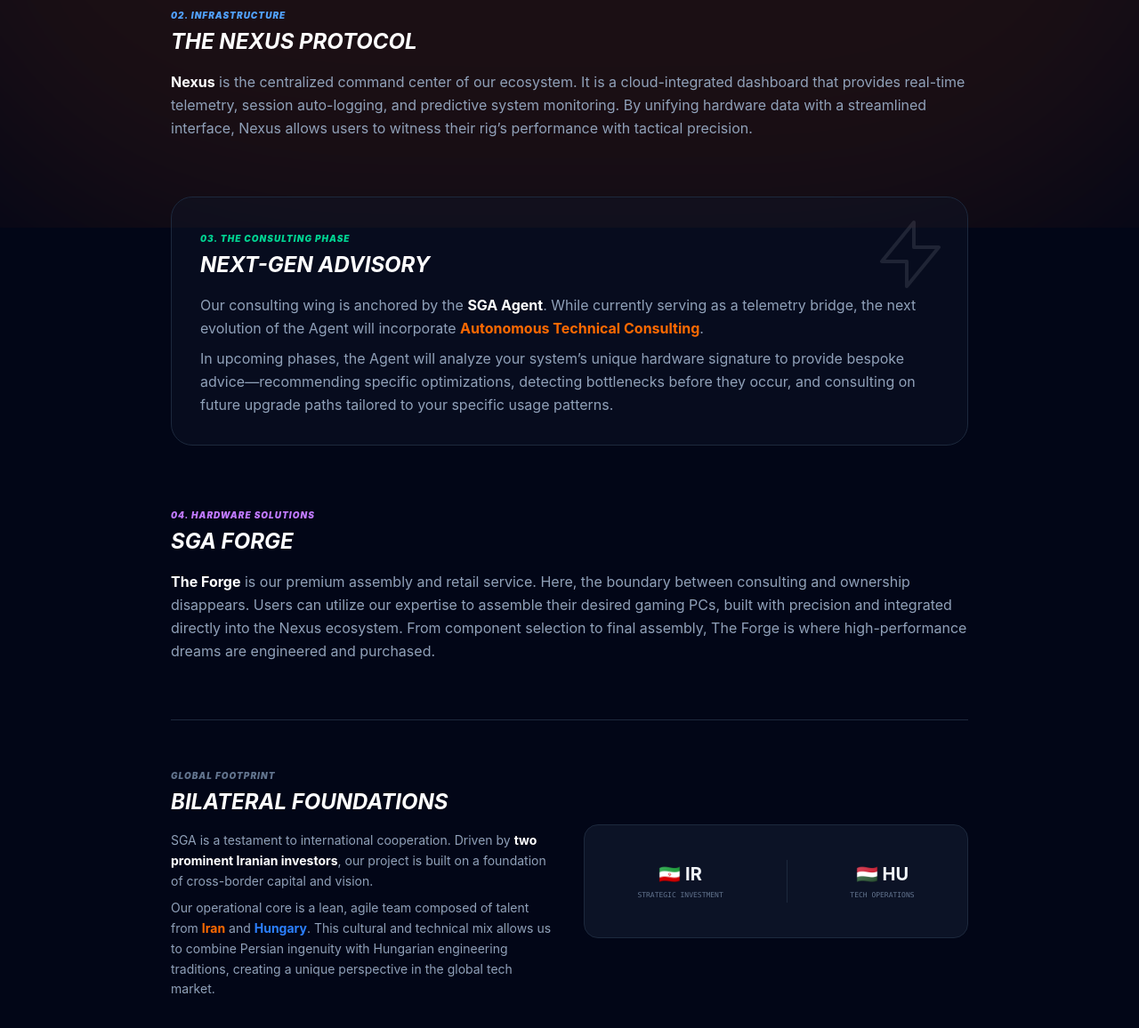
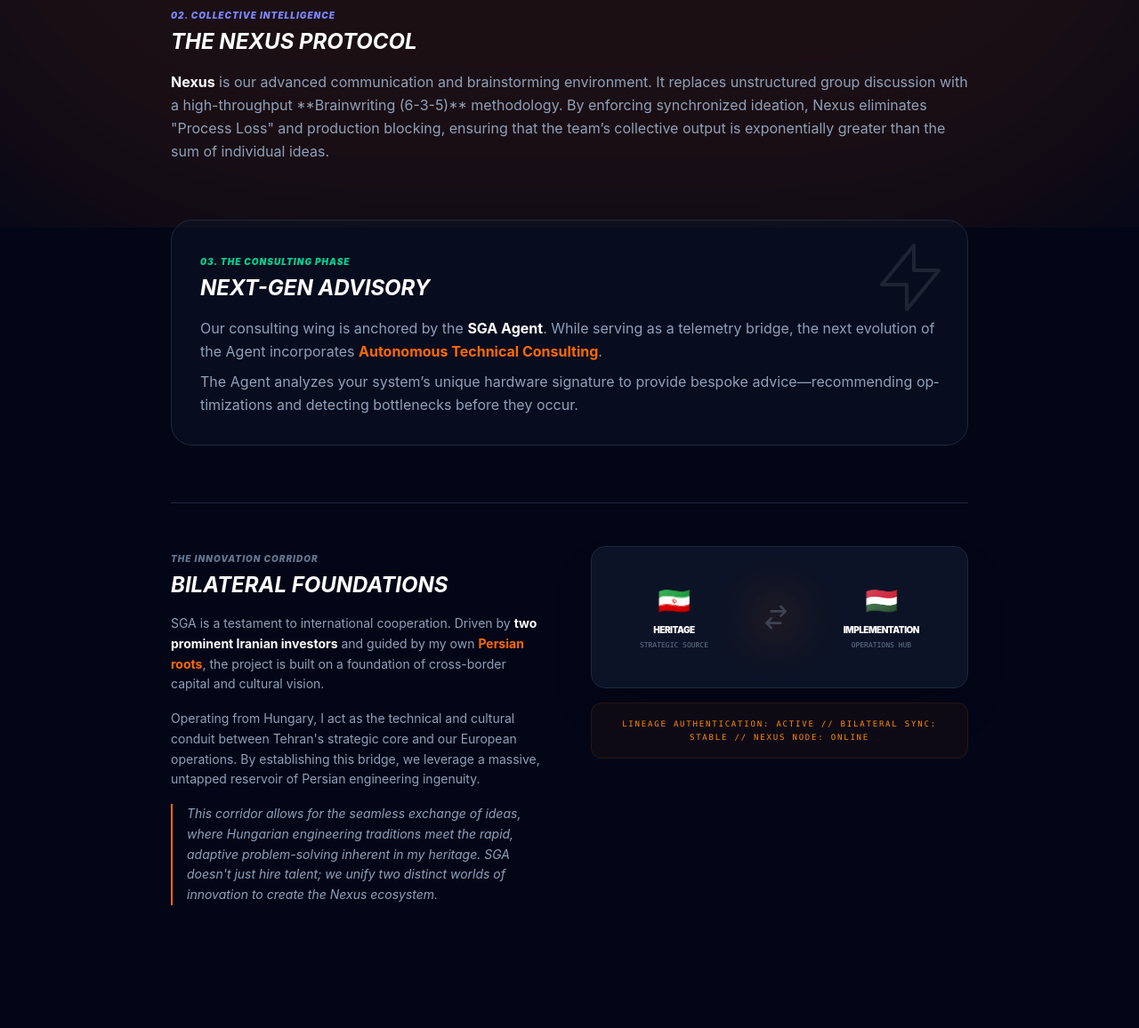
Before and after one commit to SuperiorGamingAgency/SGA-dashboard, an Astro site: page /about in a window 1280 px wide. Shown: the part 544-1700 px from the top of the page at 89% size. Built offline with nearby package versions, Linux system fonts and the light colour scheme; Astro itself is replaced by a stand-in of ours.

Commit message:
extended about me

```diff
--- a/src/pages/about.astro
+++ b/src/pages/about.astro
@@ -34,20 +34,20 @@ import '../styles/global.css';
             <h2 class="text-2xl font-bold text-white uppercase italic mt-1">Superior Gaming Agency</h2>
             <div class="mt-4 text-slate-400 leading-relaxed space-y-4">
                 <p>
-                    <b class="text-white">SGA</b> is an international technology-concierge organization dedicated to high-end digital solutions. We operate as a bridge between specialized hardware needs and advanced software management, ensuring that users—from professional gamers to enterprise-level rigs—maintain peak operational efficiency.
+                    <b class="text-white">SGA</b> is an international technology-concierge organization dedicated to high-end digital solutions. We operate as a bridge between specialized hardware needs and advanced software management, ensuring that users maintain peak operational efficiency through tactical precision.
                 </p>
                 <p>
-                    Beyond pure tech, SGA acts as a strategic hub for bilateral innovation, leveraging international partnerships to redefine how users interact with their hardware.
+                    Beyond pure tech, SGA acts as a strategic hub for bilateral innovation, leveraging international partnerships to redefine how users interact with their hardware and their own creative output.
                 </p>
             </div>
         </section>
 
         <section>
-            <span class="text-blue-400 text-[10px] font-black tracking-widest uppercase italic">02. Infrastructure</span>
+            <span class="text-indigo-400 text-[10px] font-black tracking-widest uppercase italic">02. Collective Intelligence</span>
             <h2 class="text-2xl font-bold text-white uppercase italic mt-1">The Nexus Protocol</h2>
             <div class="mt-4 text-slate-400 leading-relaxed">
                 <p>
-                    <b class="text-white">Nexus</b> is the centralized command center of our ecosystem. It is a cloud-integrated dashboard that provides real-time telemetry, session auto-logging, and predictive system monitoring. By unifying hardware data with a streamlined interface, Nexus allows users to witness their rig’s performance with tactical precision.
+                    <b class="text-white">Nexus</b> is our advanced communication and brainstorming environment. It replaces unstructured group discussion with a high-throughput **Brainwriting (6-3-5)** methodology. By enforcing synchronized ideation, Nexus eliminates "Process Loss" and production blocking, ensuring that the team’s collective output is exponentially greater than the sum of individual ideas.
                 </p>
             </div>
         </section>
@@ -60,45 +60,50 @@ import '../styles/global.css';
             <h2 class="text-2xl font-bold text-white uppercase italic mt-1">Next-Gen Advisory</h2>
             <div class="mt-4 text-slate-400 leading-relaxed">
                 <p>
-                    Our consulting wing is anchored by the <b class="text-white">SGA Agent</b>. While currently serving as a telemetry bridge, the next evolution of the Agent will incorporate <b class="text-orange-500">Autonomous Technical Consulting</b>.
+                    Our consulting wing is anchored by the <b class="text-white">SGA Agent</b>. While serving as a telemetry bridge, the next evolution of the Agent incorporates <b class="text-orange-500">Autonomous Technical Consulting</b>.
                 </p>
-                <p class="mt-2">
-                    In upcoming phases, the Agent will analyze your system’s unique hardware signature to provide bespoke advice—recommending specific optimizations, detecting bottlenecks before they occur, and consulting on future upgrade paths tailored to your specific usage patterns.
-                </p>
-            </div>
-        </section>
-
-        <section>
-            <span class="text-purple-400 text-[10px] font-black tracking-widest uppercase italic">04. Hardware Solutions</span>
-            <h2 class="text-2xl font-bold text-white uppercase italic mt-1">SGA Forge</h2>
-            <div class="mt-4 text-slate-400 leading-relaxed">
-                <p>
-                    <b class="text-white">The Forge</b> is our premium assembly and retail service. Here, the boundary between consulting and ownership disappears. Users can utilize our expertise to assemble their desired gaming PCs, built with precision and integrated directly into the Nexus ecosystem. From component selection to final assembly, The Forge is where high-performance dreams are engineered and purchased.
+                <p class="mt-2 text-justify">
+                    The Agent analyzes your system’s unique hardware signature to provide bespoke advice—recommending optimizations and detecting bottlenecks before they occur.
                 </p>
             </div>
         </section>
 
         <section class="border-t border-slate-800 pt-12 mb-24">
-            <div class="grid grid-cols-1 md:grid-cols-2 gap-8 items-center">
+            <div class="grid grid-cols-1 md:grid-cols-2 gap-12 items-start">
                 <div>
-                    <span class="text-slate-500 text-[10px] font-black tracking-widest uppercase italic">Global Footprint</span>
+                    <span class="text-slate-500 text-[10px] font-black tracking-widest uppercase italic">The Innovation Corridor</span>
                     <h2 class="text-2xl font-bold text-white uppercase italic mt-1">Bilateral Foundations</h2>
                     <p class="mt-4 text-slate-400 leading-relaxed text-sm">
-                        SGA is a testament to international cooperation. Driven by <b class="text-white">two prominent Iranian investors</b>, our project is built on a foundation of cross-border capital and vision.
+                        SGA is a testament to international cooperation. Driven by <b class="text-white">two prominent Iranian investors</b> and guided by my own <b class="text-orange-500">Persian roots</b>, the project is built on a foundation of cross-border capital and cultural vision.
                     </p>
-                    <p class="mt-2 text-slate-400 leading-relaxed text-sm">
-                        Our operational core is a lean, agile team composed of talent from <b class="text-orange-500">Iran</b> and <b class="text-blue-500">Hungary</b>. This cultural and technical mix allows us to combine Persian ingenuity with Hungarian engineering traditions, creating a unique perspective in the global tech market.
+                    <p class="mt-4 text-slate-400 leading-relaxed text-sm">
+                        Operating from Hungary, I act as the technical and cultural conduit between Tehran's strategic core and our European operations. By establishing this bridge, we leverage a massive, untapped reservoir of Persian engineering ingenuity.
+                    </p>
+                    <p class="mt-4 text-slate-400 leading-relaxed text-sm italic border-l-2 border-orange-500 pl-4">
+                        This corridor allows for the seamless exchange of ideas, where Hungarian engineering traditions meet the rapid, adaptive problem-solving inherent in my heritage. SGA doesn't just hire talent; we unify two distinct worlds of innovation to create the Nexus ecosystem.
                     </p>
                 </div>
-                <div class="bg-slate-900/80 border border-slate-800 p-6 rounded-2xl flex justify-around items-center h-32">
-                    <div class="text-center">
-                        <div class="text-xl font-bold">🇮🇷 IR</div>
-                        <div class="text-[8px] text-slate-500 font-mono mt-1 uppercase">Strategic Investment</div>
+                <div class="space-y-4">
+                    <div class="bg-slate-900/80 border border-slate-800 p-8 rounded-2xl flex justify-around items-center h-40 shadow-2xl">
+                        <div class="text-center group">
+                            <div class="text-3xl font-bold transition-transform group-hover:scale-110">🇮🇷</div>
+                            <div class="text-[10px] text-white font-black mt-2 uppercase tracking-tighter">Heritage</div>
+                            <div class="text-[8px] text-slate-500 font-mono mt-1 uppercase">Strategic Source</div>
+                        </div>
+                        <div class="relative h-16 w-16 flex items-center justify-center">
+                            <div class="absolute inset-0 bg-orange-500/20 blur-xl rounded-full animate-pulse"></div>
+                            <svg xmlns="http://www.w3.org/2000/svg" class="w-8 h-8 text-slate-700" fill="none" viewBox="0 0 24 24" stroke="currentColor"><path stroke-linecap="round" stroke-linejoin="round" stroke-width="2" d="M8 7h12m0 0l-4-4m4 4l-4 4m0 6H4m0 0l4 4m-4-4l4-4" /></svg>
+                        </div>
+                        <div class="text-center group">
+                            <div class="text-3xl font-bold transition-transform group-hover:scale-110">🇭🇺</div>
+                            <div class="text-[10px] text-white font-black mt-2 uppercase tracking-tighter">Implementation</div>
+                            <div class="text-[8px] text-slate-500 font-mono mt-1 uppercase">Operations Hub</div>
+                        </div>
                     </div>
-                    <div class="w-[1px] h-12 bg-slate-800"></div>
-                    <div class="text-center">
-                        <div class="text-xl font-bold">🇭🇺 HU</div>
-                        <div class="text-[8px] text-slate-500 font-mono mt-1 uppercase">Tech Operations</div>
+                    <div class="bg-orange-500/5 border border-orange-500/10 p-4 rounded-xl text-center">
+                        <p class="text-[9px] font-mono text-orange-400 uppercase tracking-[0.2em] leading-relaxed">
+                            Lineage Authentication: Active // Bilateral Sync: Stable // Nexus Node: Online
+                        </p>
                     </div>
                 </div>
             </div>
@@ -114,6 +119,7 @@ import '../styles/global.css';
         100% { transform: translate(0, 0) scale(1); }
     }
     .animate-mesh-fast { animation: move-mesh 15s infinite alternate ease-in-out; }
+    .text-justify { text-justify: inter-word; hyphens: auto; }
 </style>
 </body>
 </html>
```
Also changed, not shown: src/pages/nexus.astro (+10 -5 lines).
